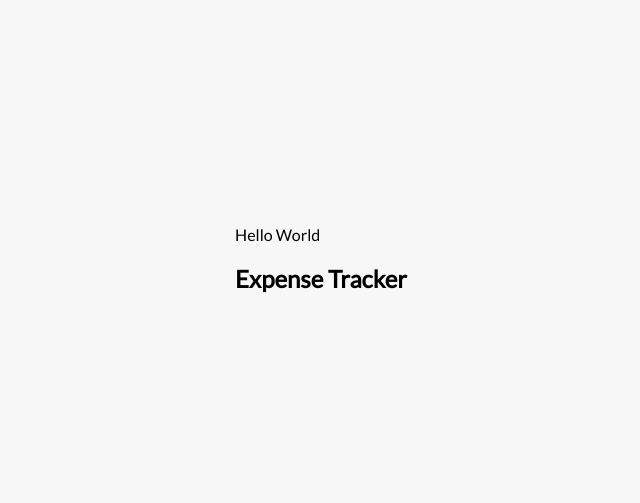
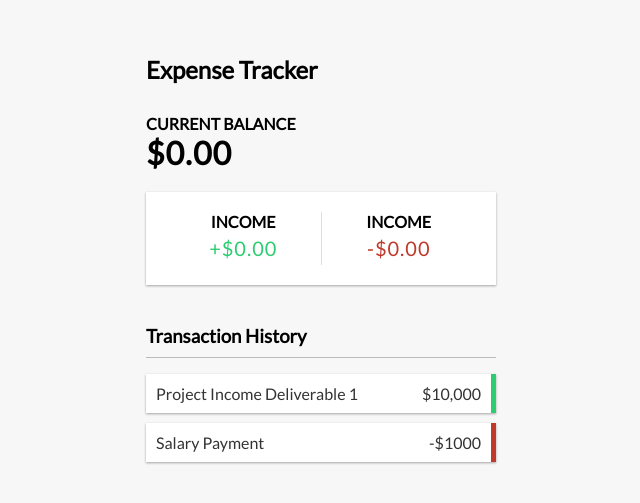
Before and after one commit to stubborn-coder/ExpenseTracker, a React (Create React App) app: page / in a window 1280 px wide. Shown: the part 131-634 px from the top of the page, without its empty margins (319-959 px from the left). Built offline with nearby package versions, Linux system fonts and the light colour scheme.

Commit message:
created components

```diff
--- a/src/App.js
+++ b/src/App.js
@@ -1,14 +1,20 @@
-
+import React from 'react';
 import './App.css';
 
 import { Header } from './components/Header.jsx';
+import { Balance } from './components/Balance';
+import { AccountSummary } from './components/AccountSummary';
+import { TransactionHistory } from './components/TransactionHistory';
 
 function App() {
   return (
     <div className="App">
-      Hello World
       <Header/>
-
+      <div className='container'>
+        <Balance/>
+        <AccountSummary/>
+        <TransactionHistory/>
+      </div>
     </div>
   );
 }
--- /dev/null
+++ b/src/components/AccountSummary.jsx
@@ -0,0 +1,22 @@
+import React from 'react'
+
+export const AccountSummary = () => {
+  return (
+    <div className='inc-exp-container'>
+        <div>
+            <h4>Income</h4>
+            <p className='money plus'>
+                +$0.00
+            </p>
+        </div>
+        <div>
+            <h4>Income</h4>
+            <p className='money minus'>
+                -$0.00
+            </p>
+        </div>
+
+
+    </div>
+  )
+}
--- /dev/null
+++ b/src/components/Balance.jsx
@@ -0,0 +1,10 @@
+import React from 'react'
+
+export const Balance = () => {
+  return (
+    <div>
+        <h4>Current Balance</h4>
+        <h1 id='balance'>$0.00</h1>
+    </div>
+  )
+}
--- /dev/null
+++ b/src/components/TransactionHistory.jsx
@@ -0,0 +1,25 @@
+import React from 'react'
+
+export const TransactionHistory = () => {
+  return (
+    <div>
+        <h3>
+            Transaction History
+        </h3>
+        <ul className='list'>
+            <li className='plus'>
+                Project Income Deliverable 1
+                <span> $10,000</span>
+                <button className='delete-btn'>X</button>
+            </li>
+            <li className='minus'>
+                Salary Payment
+                <span>-$1000</span>
+            <button className='delete-btn'>X</button>
+        </li>
+        </ul>
+
+
+    </div>
+  )
+}
```
Also changed, not shown: src/components/AddTransaction.jsx (added, +25 -0 lines).
